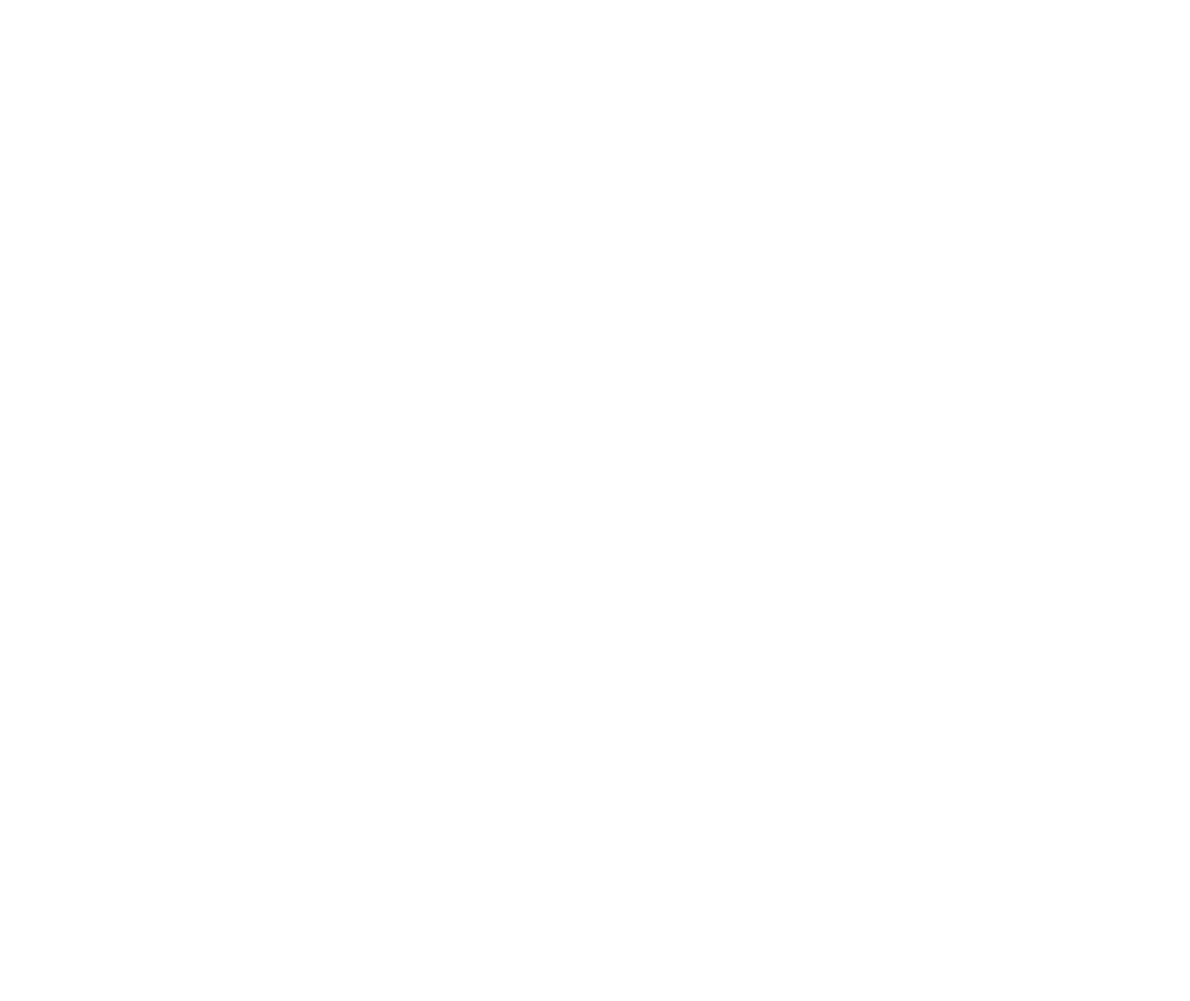
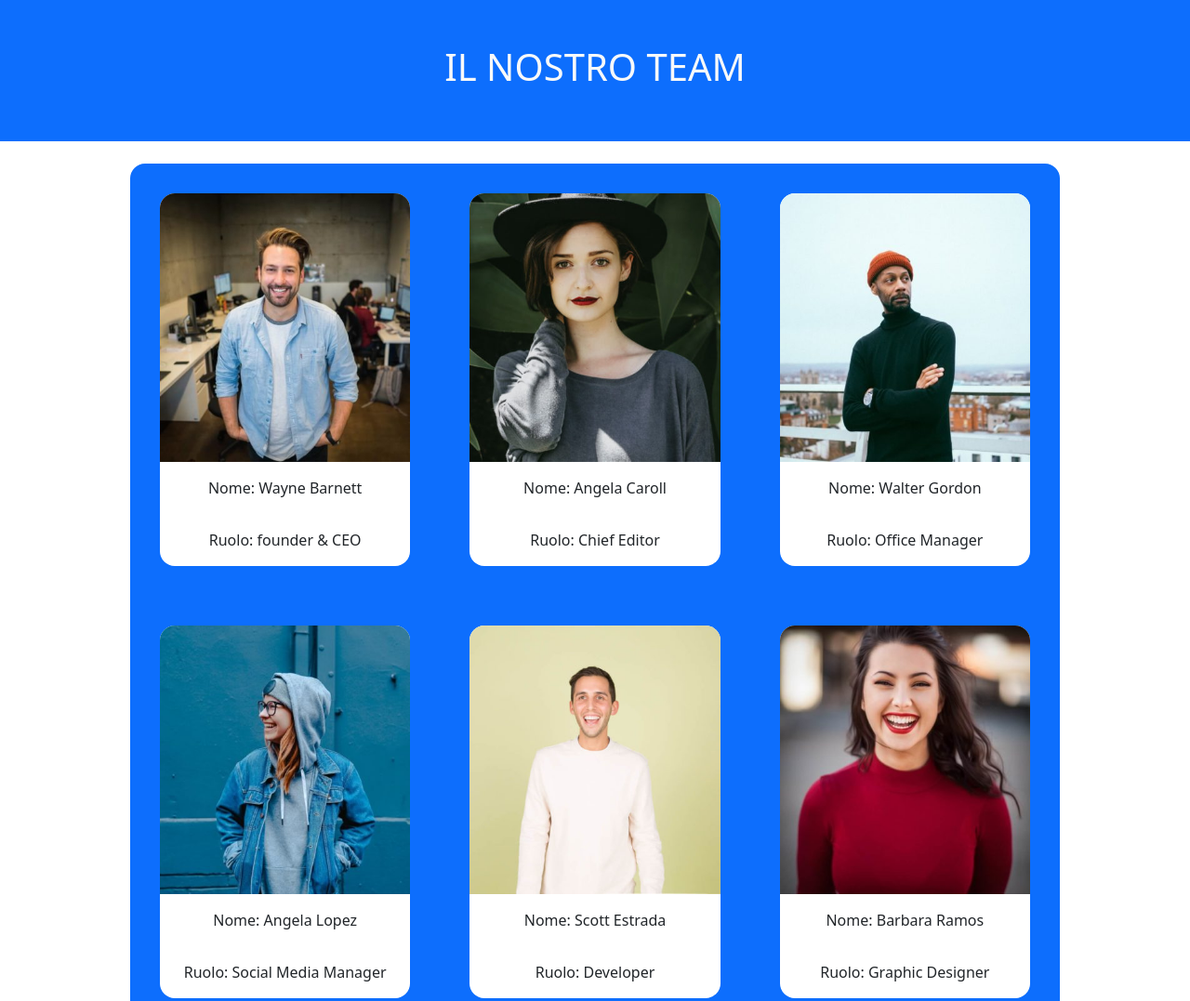
Before and after one commit to emanuelefarelli/js-our-team, a plain HTML site: page index.html in a window 1280 px wide. Shown: the top 1077 px of the page at 93% size. Before the commit the page ends 800 px from the top, so only its background shows below. Drawn offline with nearby package versions, Linux system fonts and the light colour scheme.

Commit message:
Added information to dom in cards with images

```diff
--- a/css/style.css
+++ b/css/style.css
@@ -0,0 +1,40 @@
+*{
+    padding: 0;
+    margin: 0;
+    box-sizing: border-box;
+}
+
+main{
+    width: 1000px;
+    border-radius: 1rem;
+}
+
+ul{
+    width: 100%;
+    padding-left: 0;
+    list-style-type: none;
+    display: flex;
+    flex-wrap: wrap;
+}
+
+li{
+    width: calc((100% / 3 - 4rem));
+    margin: 2rem;
+    background-color: white;
+    border-radius: 1rem;
+}
+
+li>div{
+    text-align: center;
+}
+
+li>div>p{
+    margin: 0;
+    padding: 1rem 0;
+}
+
+li>div>img{
+    width: 100%;
+    border-top-left-radius: 1rem;
+    border-top-right-radius: 1rem;
+}
--- a/index.html
+++ b/index.html
@@ -4,9 +4,30 @@
     <meta charset="UTF-8">
     <meta http-equiv="X-UA-Compatible" content="IE=edge">
     <meta name="viewport" content="width=device-width, initial-scale=1.0">
+
+    <!-- FONT AWESOME 6.4.0 -->
+    <link rel="stylesheet" href="https://cdnjs.cloudflare.com/ajax/libs/font-awesome/6.4.0/css/all.min.css">
+
+    <!-- BOOTSTRAP 5.2 -->
+    <link href="https://cdn.jsdelivr.net/npm/bootstrap@5.2.3/dist/css/bootstrap.min.css" rel="stylesheet" integrity="sha384-rbsA2VBKQhggwzxH7pPCaAqO46MgnOM80zW1RWuH61DGLwZJEdK2Kadq2F9CUG65" crossorigin="anonymous">
+
+    <!-- LINK MY_STYLE -->
+    <link rel="stylesheet" href="css/style.css">
+
+
     <title>js-our-team</title>
 </head>
 <body>
+
+    <header class="fs-1 p-5 mb-4 text-uppercase text-light text-center bg-primary">
+        <h1>
+            il nostro team
+        </h1>
+    </header>
+
+    <main class="bg-primary mx-auto">
+    </main>
+
     <script src="js/script.js"></script>
 </body>
 </html>
--- a/js/script.js
+++ b/js/script.js
@@ -32,10 +32,28 @@ const team = [
 
 ];
 
+const myMain = document.querySelector('main');
+let teamList = document.createElement('ul');
+
 
 for(let i = 0 ; i < team.length ; i++){
+    const teamMember = document.createElement('li');
     const name = team[i].name;
     const role = team[i].role;
     const badge = team[i].badge;
+    teamMember.innerHTML = `
+        <div>
+            <img src="img/${badge}" alt="member-photo">
+            <p>
+                Nome: ${name}
+            </p>
+            <p>
+                Ruolo: ${role}
+            </p>
+        </div>
+    `;
+    teamList.append(teamMember);
     console.log(`membro: ${i} nome: ${name} ruolo: ${role} img: ${badge}`);
 }
+
+myMain.append(teamList);
```
Also changed, not shown: img/angela-caroll-chief-editor.jpg (added), img/angela-lopez-social-media-manager.jpg (added), img/barbara-ramos-graphic-designer.jpg (added), img/scott-estrada-developer.jpg (added), img/walter-gordon-office-manager.jpg (added), img/wayne-barnett-founder-ceo.jpg (added).
